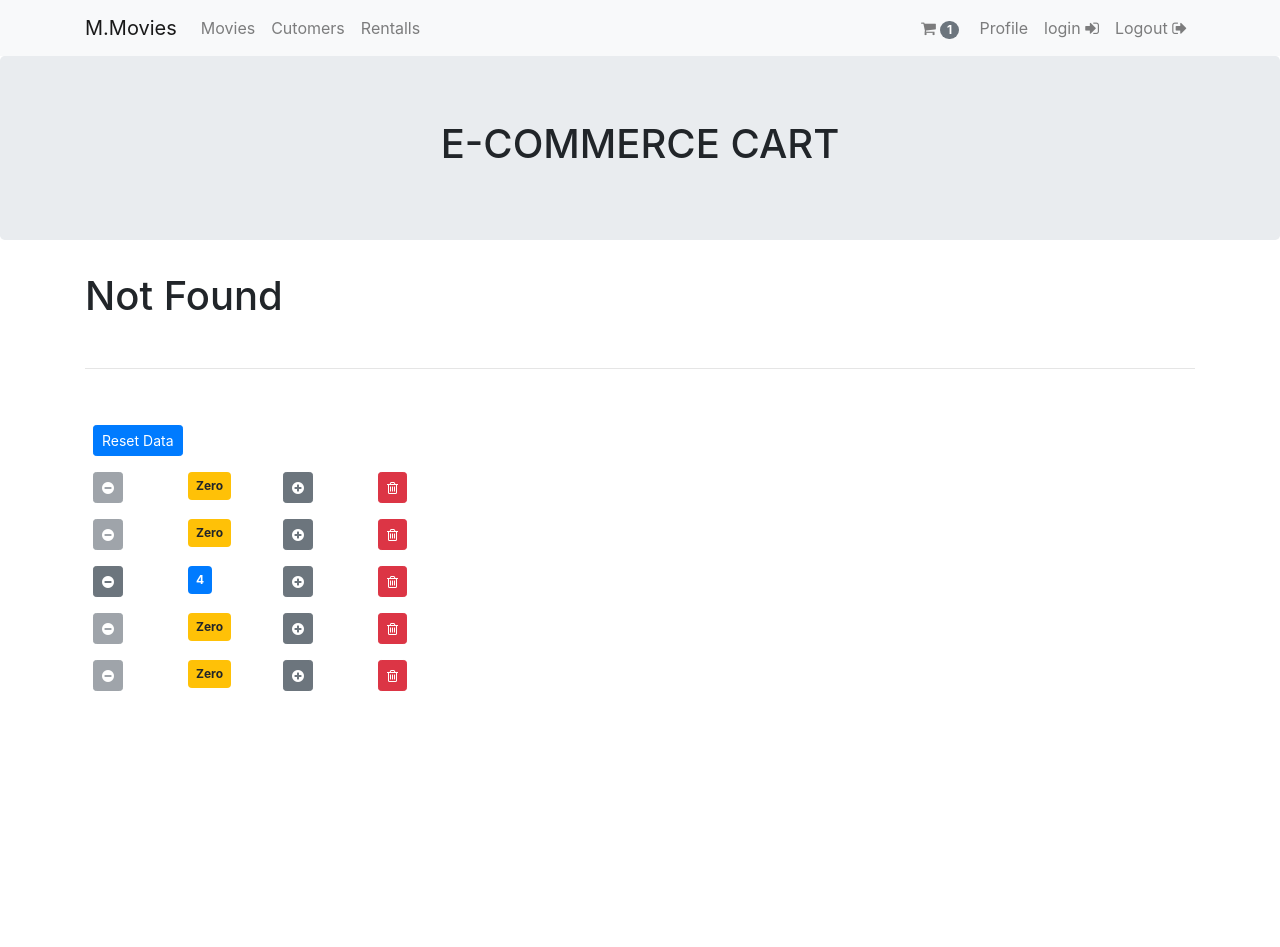
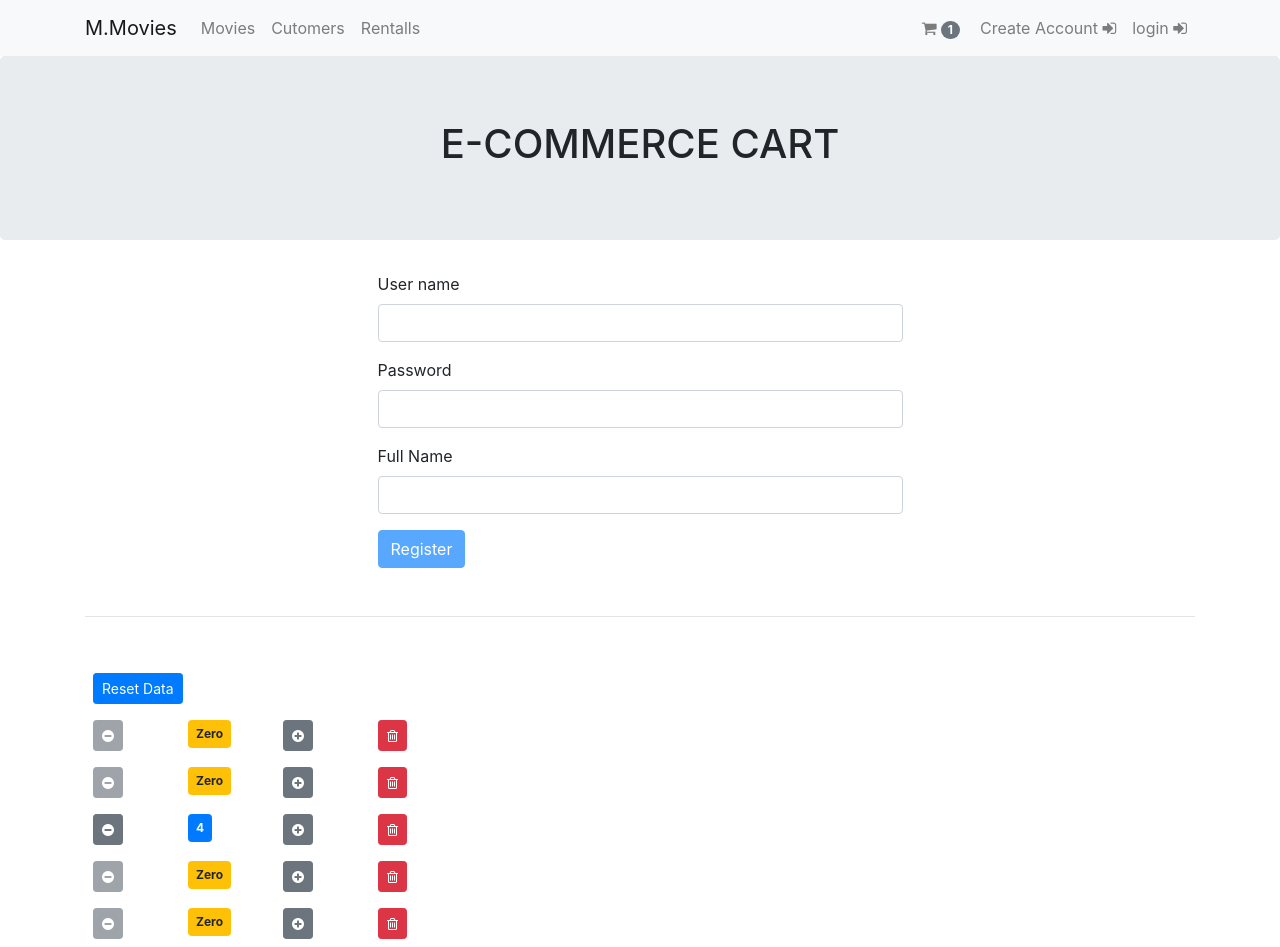
Before and after one commit to asmaa3107/React-Bootstrap-SimpleApp, a React (Create React App) app: page /register in a window 1280 px wide. Before the commit this address led to /404. Before the commit the page ends 800 px from the top, so only its background shows below. Built offline with nearby package versions, Linux system fonts and the light colour scheme; what react-joi-validation would draw is missing.

Commit message:
forms 133

```diff
--- a/src/App.js
+++ b/src/App.js
@@ -12,6 +12,7 @@ import Customers from './components/customers';
 import Rentals from './components/rentals';
 import NotFound from './components/notfound';
 import LoginForm from './components/loginForm';
+import RegisterForm from './components/registerForm';
 class App extends Component {
   state = {
     counters: [
@@ -71,6 +72,7 @@ class App extends Component {
             <Route path="/cutomers" component={Customers}/>
             <Route path="/rentals" component={Rentals}/>
             <Route path="/login" component={LoginForm}/>
+            <Route path="/register" component={RegisterForm}/>
             <Route path="/404" component={NotFound} />
           <Redirect from="/" exact to="/movies"/>
           <Redirect  to="/404"/>
--- a/src/components/comman/form.jsx
+++ b/src/components/comman/form.jsx
@@ -52,11 +52,12 @@ class Form extends Component {
     );
   };
 
-  renderInput(name,label) {
+  renderInput(name,label ,type) {
     const { errors ,data} = this.state;
 
     return (
          <Input
+         type={type}
               name={name}
               error={errors[name]}
               lable={label}
--- a/src/components/comman/input.jsx
+++ b/src/components/comman/input.jsx
@@ -1,28 +1,24 @@
 import React from "react";
-
-const Input = ({ name, lable, value,error, onChange }) => {
+//...rest opertator >> send every thing shared on form component wich useing Input class
+const Input = ({ name, lable, error, ...rest }) => {
   return (
     <div className="form-group">
       <label htmlFor={name}>{lable}</label>
       <input
-        autoFocus
-        type="text"
+        {...rest}
         name={name}
         id={name}
         className="form-control"
         placeholder=""
-        value={value}
-        onChange={onChange}
       />
 
-    { error &&  <small className="text-danger my-2">
-
-        <i className="fa fa-exclamation-triangle" aria-hidden="true" />
-        &nbsp; {error}
-      </small>
-
-    }
-      </div>
+      {error && (
+        <small className="text-danger my-2">
+          <i className="fa fa-exclamation-triangle" aria-hidden="true" />
+          &nbsp; {error}
+        </small>
+      )}
+    </div>
   );
 };
 
--- a/src/components/loginForm.jsx
+++ b/src/components/loginForm.jsx
@@ -1,7 +1,6 @@
-import React, { Component } from "react";
+import React from "react";
 import ReactJoiValidations from "react-joi-validation";
 import Joi from "joi-browser";
-import Input from "./comman/input";
 import Form from "./comman/form";
 ReactJoiValidations.setJoi(Joi);
 
@@ -38,7 +37,7 @@ class LoginForm extends Form {
         <div className="container text-center w-50">
           <form className="text-left" onSubmit={this.handleSubmit}>
             {this.renderInput("username", "User name")}
-            {this.renderInput("password", "Password")}
+            {this.renderInput("password", "Password","password")}
             {this.renderButton("login")}
           </form>
         </div>
--- a/src/components/navbar.jsx
+++ b/src/components/navbar.jsx
@@ -41,21 +41,26 @@ const Navbar = props => {
                 </span>
               </a>
             </li>{" "}
-            <li className="nav-item">
+          {/*   <li className="nav-item">
               <a className="nav-link" href="#">
                 Profile
               </a>
+            </li> */}
+            <li className="nav-item">
+              <Link to="/register" className="nav-link" >
+                Create Account <i className="fa fa-sign-in" aria-hidden="true" />
+              </Link>
             </li>
             <li className="nav-item">
               <Link to="/login" className="nav-link" >
                 login <i className="fa fa-sign-in" aria-hidden="true" />
               </Link>
             </li>
-             <li className="nav-item">
+     {/*         <li className="nav-item">
               <a className="nav-link" href="#">
                 Logout <i className="fa fa-sign-out" aria-hidden="true" />
               </a>
-            </li>
+            </li> */}
 
           </ul>
         </div>
--- /dev/null
+++ b/src/components/registerForm.jsx
@@ -0,0 +1,52 @@
+import React from "react";
+import ReactJoiValidations from "react-joi-validation";
+import Joi from "joi-browser";
+
+import Form from "./comman/form";
+ReactJoiValidations.setJoi(Joi);
+
+class RegisterForm extends Form {
+  state = {
+    data: {
+      username: "",
+      password: "",
+      name: ""
+    },
+    errors: {}
+  };
+  schema = {
+    username: Joi.string()
+      .required()
+      .email()
+      .label("Username"),
+    password: Joi.string()
+      .required()
+      .label("Password")
+      .min(5),
+    name: Joi.string()
+      .required()
+      .label("Username")
+  };
+  doSubmit = () => {
+    console.log("registerd");
+  };
+
+  render() {
+    const { username, password, name } = this.state.data;
+    const { errors } = this.state;
+    return (
+      <React.Fragment>
+        <div className="container text-center w-50">
+          <form className="text-left" onSubmit={this.handleSubmit}>
+            {this.renderInput("username", "User name", "email")}
+            {this.renderInput("password", "Password", "password")}
+            {this.renderInput("name", "Full Name", "text")}
+            {this.renderButton("Register")}
+          </form>
+        </div>
+      </React.Fragment>
+    );
+  }
+}
+
+export default RegisterForm;
```
